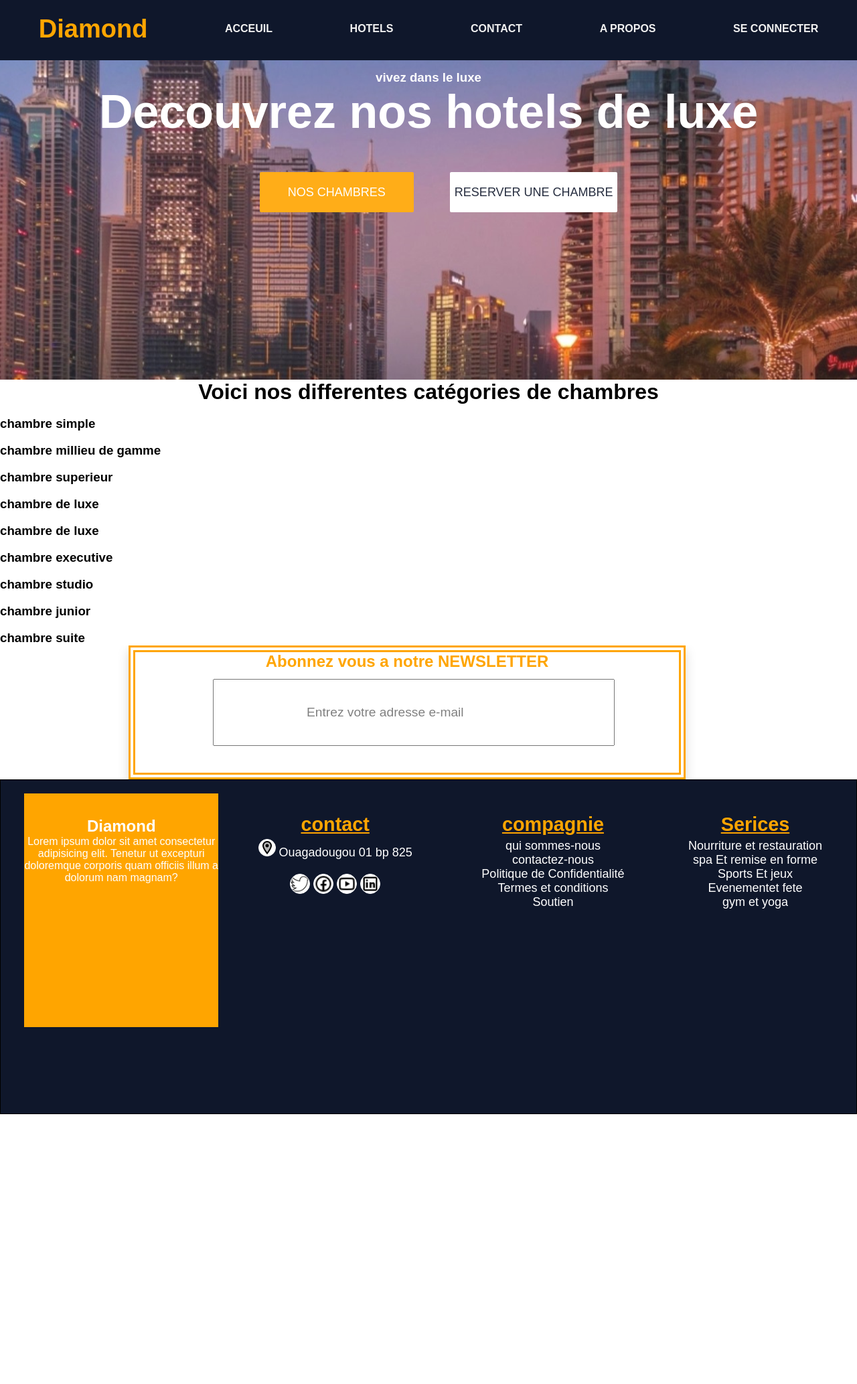
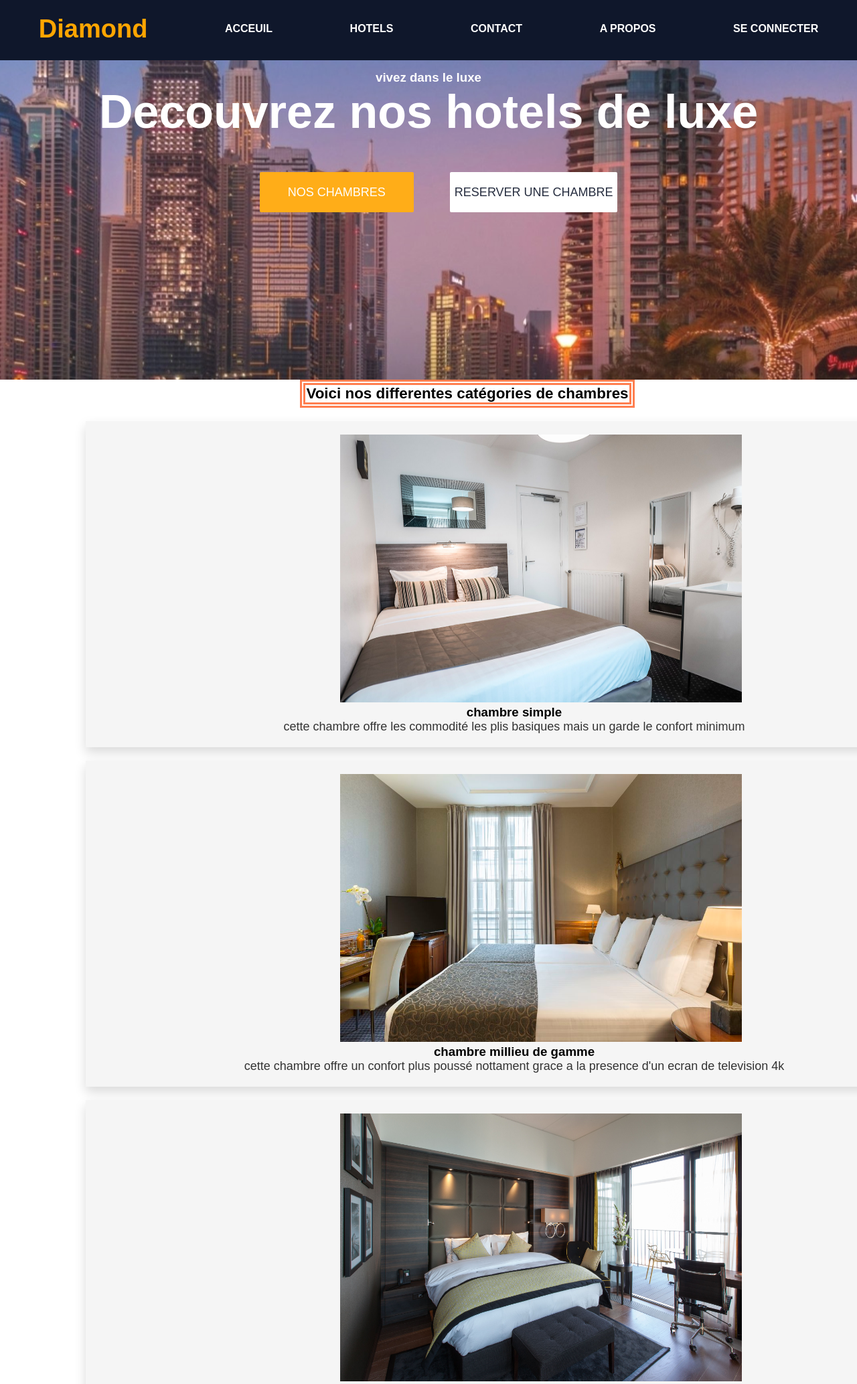
Before and after one commit to ThierryODG/PROJET-INTEGRATEUR-02, a PHP site: page /detailChambre.php in a window 1280 px wide. Shown: the top 2067 px of the page at 67% size. Before the commit the page ends 1664 px from the top, so only its background shows below. Run offline with PHP 8.4, Linux system fonts and the light colour scheme.

Commit message:
modif jude
page chambre terminée

```diff
--- a/connexion.php
+++ b/connexion.php
@@ -51,7 +51,7 @@ if (isset($_POST['submite'])) {
 
 
         <style>
-            h1 {
+            .form h1 {
                 margin-top: 13px;
             }
 
--- a/css/style.css
+++ b/css/style.css
@@ -37,6 +37,8 @@ nav li h1 {
     position: relative;
     transition: all 0.2s ease-in;
     overflow: hidden;
+
+
 }
 
 .navigation li {
@@ -49,9 +51,10 @@ nav li h1 {
 
 .navigation a {
     text-decoration: none;
-    color: #f1f1f1;
     font-weight: bold;
     text-transform: uppercase;
+    color: white;
+
 }
 
 .navigation a::after {
@@ -767,3 +770,42 @@ h1 {
     font-size: 1.5em;
 
 }
+
+.conteneur {
+
+    border: 1px solid transparent;
+    margin-left: 2%;
+    height: fit-content;
+    width: 1400px;
+    padding: 19px;
+    box-shadow: 0 0.5rem 1rem rgba(0, 0, 0, 0.15) !important;
+    margin-top: 20px;
+    margin-left: 10%;
+    margin-bottom: 15px;
+    background-color: whitesmoke;
+
+}
+
+
+.conteneur img {
+    margin-left: 29%;
+}
+
+.conteneur h3 {
+    text-align: center;
+
+}
+
+.conteneur p {
+    text-align: center;
+    font-size: large;
+    color: #333;
+    font-family: Arial, Helvetica, sans-serif;
+}
+
+.titlecateg {
+    border: 8px double coral;
+    width: 500px;
+    margin-left: 35%;
+    font-size: 1.4em;
+}
--- a/detailChambre.php
+++ b/detailChambre.php
@@ -12,62 +12,41 @@
     <?php
     include("entete.php");
     ?>
-    <h1>Voici nos differentes catégories de chambres</h1>
+    <h1 class="titlecateg">Voici nos differentes catégories de chambres</h1>
     <section>
-        <div class="">
-            <img src="" alt="">
+        <div class="conteneur">
+            <img src="./img/chambreSimple.jpg" alt="" height="400" width="600">
             <h3>chambre simple</h3>
             <p>
+                cette chambre offre les commodité les plis basiques mais un garde le confort minimum
             </p>
         </div>
-        <div class="">
-            <img src="" alt="">
+        <div class="conteneur">
+            <img src="./img/chambreMilieu.jpg" alt="" height="400" width="600">
             <h3>chambre millieu de gamme</h3>
             <p>
+                cette chambre offre un confort plus poussé nottament grace a la presence d'un ecran de television 4k
             </p>
         </div>
-        <div class="">
-            <img src="" alt="">
-            <h3>chambre superieur</h3>
+        <div class="conteneur">
+            <img src="./img/chambreLuxepg.jpg" alt="" height="400" width="600">
+            <h3>chambre de luxe</h3>
             <p>
+                avec cette chambre vous vous sentirez comme au paradis ! elle dispose de toutes les commodité
+                que le rois que vous etes pourrait desirer ! nottament un lis en soie , un ecran de television 8k une ps5..
             </p>
         </div>
-        <div class="">
-            <img src="" alt="">
-            <h3>chambre de luxe</h3>
+
+        <div class="conteneur">
+            <img src="./img/chambreExecutive.jpg" alt="" height="400" width="600">
+            <h3>chambre executive</h3>
             <p>
+                ici , vous aurez droit a notre nec plus ultra en terme de confort , ce type de chambres ont étés concue par les meilleurs architectes Africains, elle dispose de tout ce dont vous revez
+                et bien plus encore
+
             </p>
         </div>
-        <div class="">
-            <img src="" alt="">
-            <h3>chambre de luxe</h3>
-            <p>
-            </p>
-        </div>
-        <div class="">
-            <img src="" alt="">
-            <h3>chambre executive</h3>
-            <p>
-            </p>
-        </div>
-        <div class="">
-            <img src="" alt="">
-            <h3>chambre studio</h3>
-            <p>
-            </p>
-        </div>
-        <div class="">
-            <img src="" alt="">
-            <h3>chambre junior</h3>
-            <p>
-            </p>
-        </div>
-        <div class="">
-            <img src="" alt="">
-            <h3>chambre suite</h3>
-            <p>
-            </p>
-        </div>
+
 
 
 
```
Also changed, not shown: accueilAdmin.php (+8 -8 lines), accueilGuest.php (+8 -8 lines), index.php (+9 -9 lines), img/chambreExecutive.jpg (added), img/chambreLuxepg.jpg (added), img/chambreMilieu.jpg (added), img/chambreSimple.jpg (added), img/employe1.jpg (added), img/employe2.jpg (added), img/employe3.jpg (added), img/employe4.jpg (added), img/video1.jpg (added).
